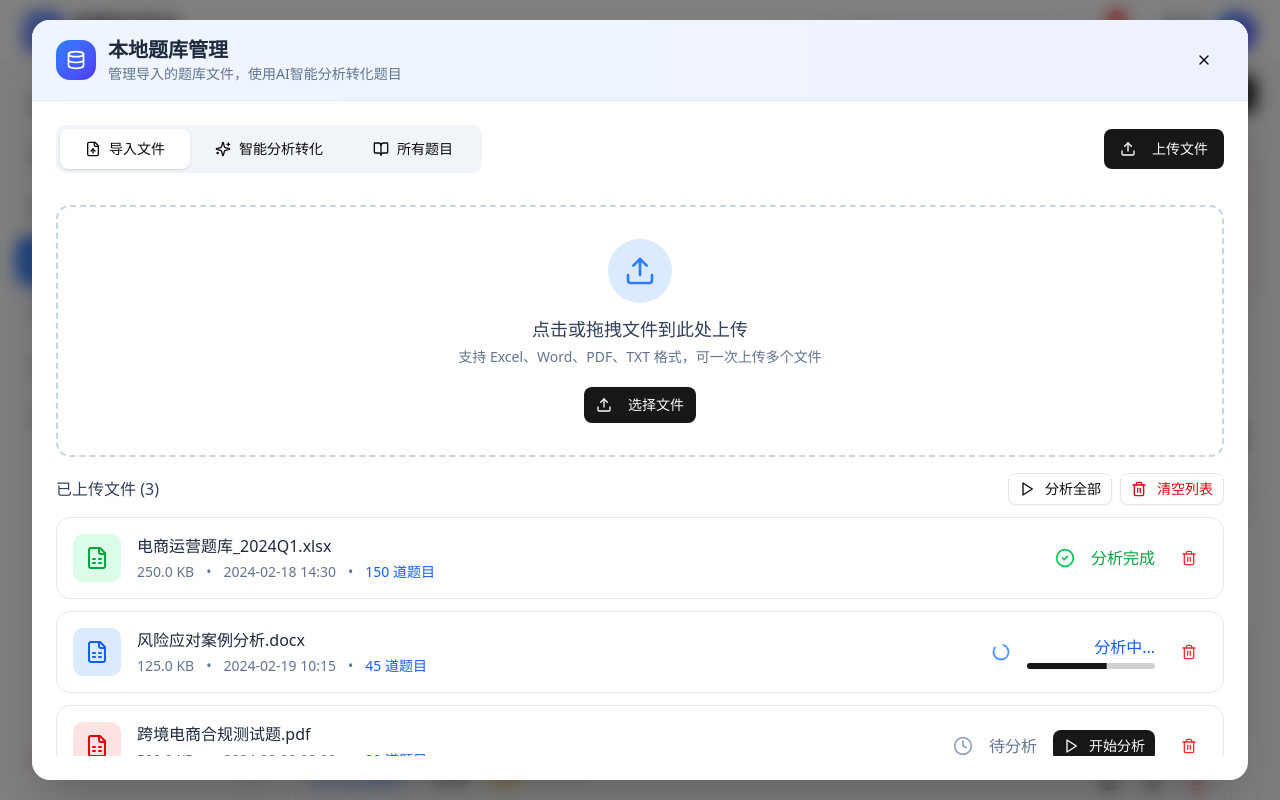
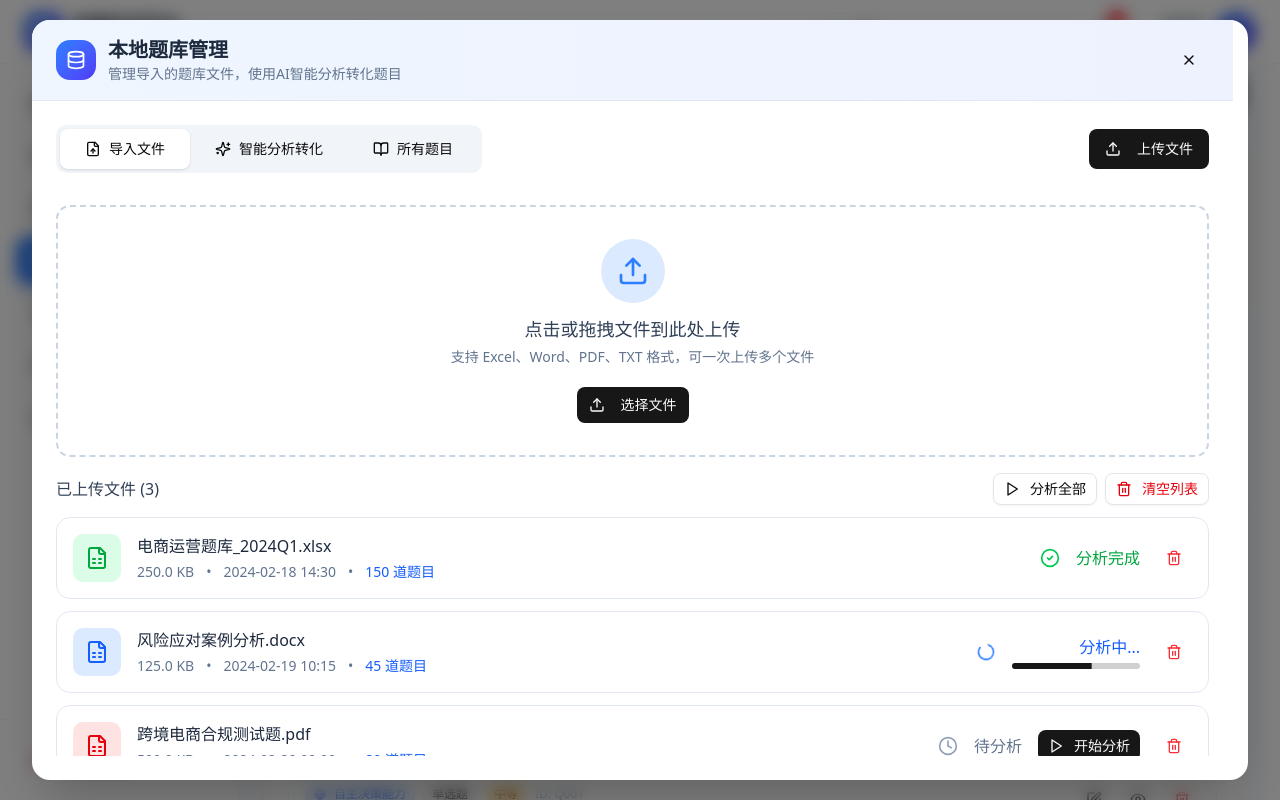
Before and after one commit to ZBCs-StudioCr-CN/ecommerce-training-platform, a Next.js app: page /teacher/exam in a window 1280 px wide. Both pictures are taken after a click on the button "本地题库管理". Shown: the top 800 px of the page. Built offline with nearby package versions, Linux system fonts and the light colour scheme.

Commit message:
fix(teacher-exam): 修复下拉框点击时滚动条闪烁问题
- 在全局样式中添加 scrollbar-gutter: stable 预留滚动条空间
- 给 TabsContent 添加 overflow-y-auto overflow-x-hidden 防止水平滚动
- 给 SelectContent 添加 sideOffset 优化下拉框间距

```diff
--- a/src/app/globals.css
+++ b/src/app/globals.css
@@ -132,6 +132,11 @@
   }
 }
 
+/* 防止下拉框打开时滚动条闪烁 */
+html {
+  scrollbar-gutter: stable;
+}
+
 body {
   @apply font-sans;
 }
--- a/src/app/teacher/exam/page.tsx
+++ b/src/app/teacher/exam/page.tsx
@@ -976,8 +976,8 @@ export default function TeacherExamPage() {
 
       {/* 本地题库管理全屏弹窗 */}
       {showLocalDatabase && (
-        <div className="fixed inset-0 z-[100] bg-black/50 backdrop-blur-sm flex items-center justify-center">
-          <div className="w-[95vw] h-[95vh] bg-white rounded-2xl shadow-2xl overflow-hidden flex flex-col">
+        <div className="fixed inset-0 z-[100] bg-black/50 backdrop-blur-sm flex items-center justify-center overflow-hidden">
+          <div className="w-[95vw] h-[95vh] bg-white rounded-2xl shadow-2xl overflow-hidden flex flex-col" style={{ scrollbarGutter: 'stable' }}>
             {/* 弹窗头部 */}
             <div className="flex items-center justify-between px-6 py-4 border-b border-slate-200 bg-gradient-to-r from-blue-50 to-indigo-50">
               <div className="flex items-center gap-3">
@@ -1255,7 +1255,7 @@ export default function TeacherExamPage() {
               </TabsContent>
 
               {/* 所有题目 */}
-              <TabsContent value="questions" className="flex-1 overflow-auto mt-0">
+              <TabsContent value="questions" className="flex-1 overflow-y-auto overflow-x-hidden mt-0">
                 <div className="mb-4 flex items-center gap-3">
                   <div className="flex-1 relative">
                     <Search className="absolute left-3 top-1/2 -translate-y-1/2 h-4 w-4 text-slate-400" />
@@ -1263,14 +1263,14 @@ export default function TeacherExamPage() {
                   </div>
                   <Select value={selectedAbility} onValueChange={setSelectedAbility}>
                     <SelectTrigger className="w-36"><SelectValue placeholder="能力维度" /></SelectTrigger>
-                    <SelectContent position="popper" className="z-[200]">
+                    <SelectContent position="popper" sideOffset={4} className="z-[200]">
                       <SelectItem value="all">全部维度</SelectItem>
                       {abilityDimensions.map((dim) => (<SelectItem key={dim.id} value={dim.id}>{dim.name}</SelectItem>))}
                     </SelectContent>
                   </Select>
                   <Select value={selectedType} onValueChange={setSelectedType}>
                     <SelectTrigger className="w-28"><SelectValue placeholder="题型" /></SelectTrigger>
-                    <SelectContent position="popper" className="z-[200]">
+                    <SelectContent position="popper" sideOffset={4} className="z-[200]">
                       <SelectItem value="all">全部类型</SelectItem>
                       {questionTypes.map((type) => (<SelectItem key={type.id} value={type.id}>{type.name}</SelectItem>))}
                     </SelectContent>
```
